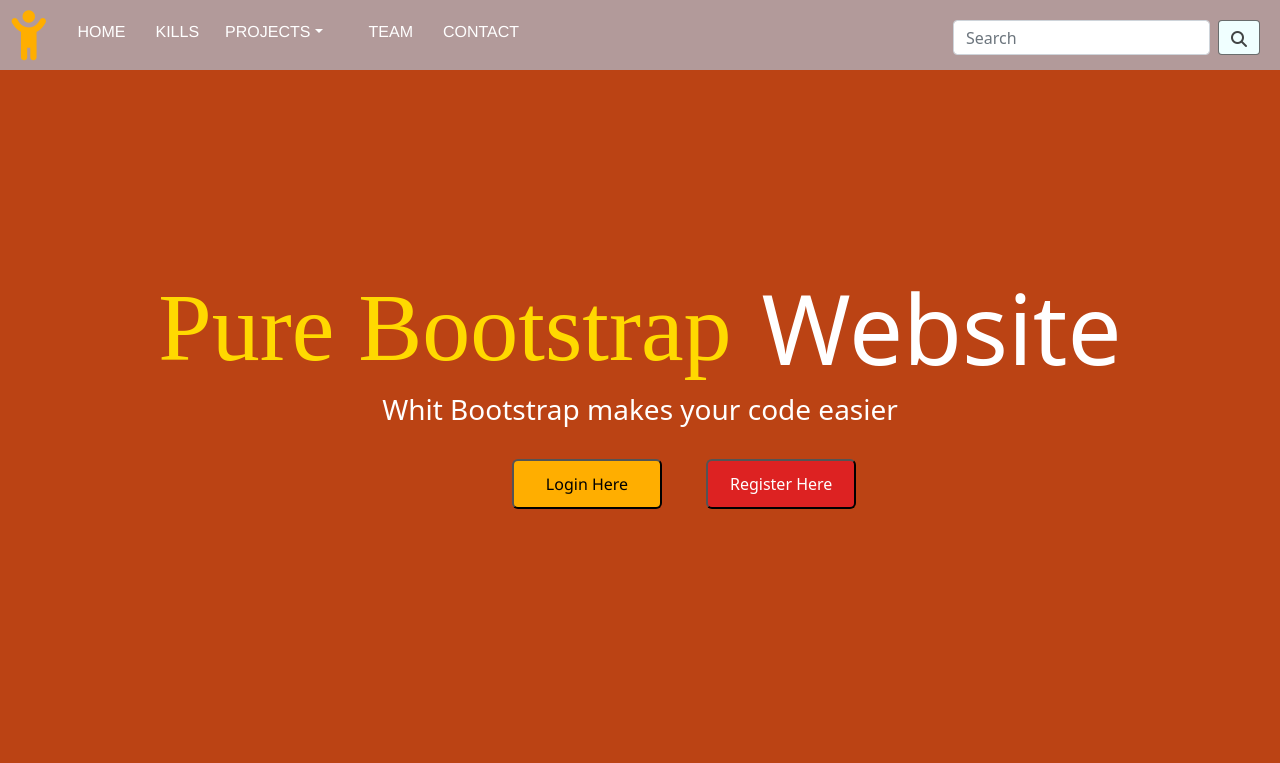
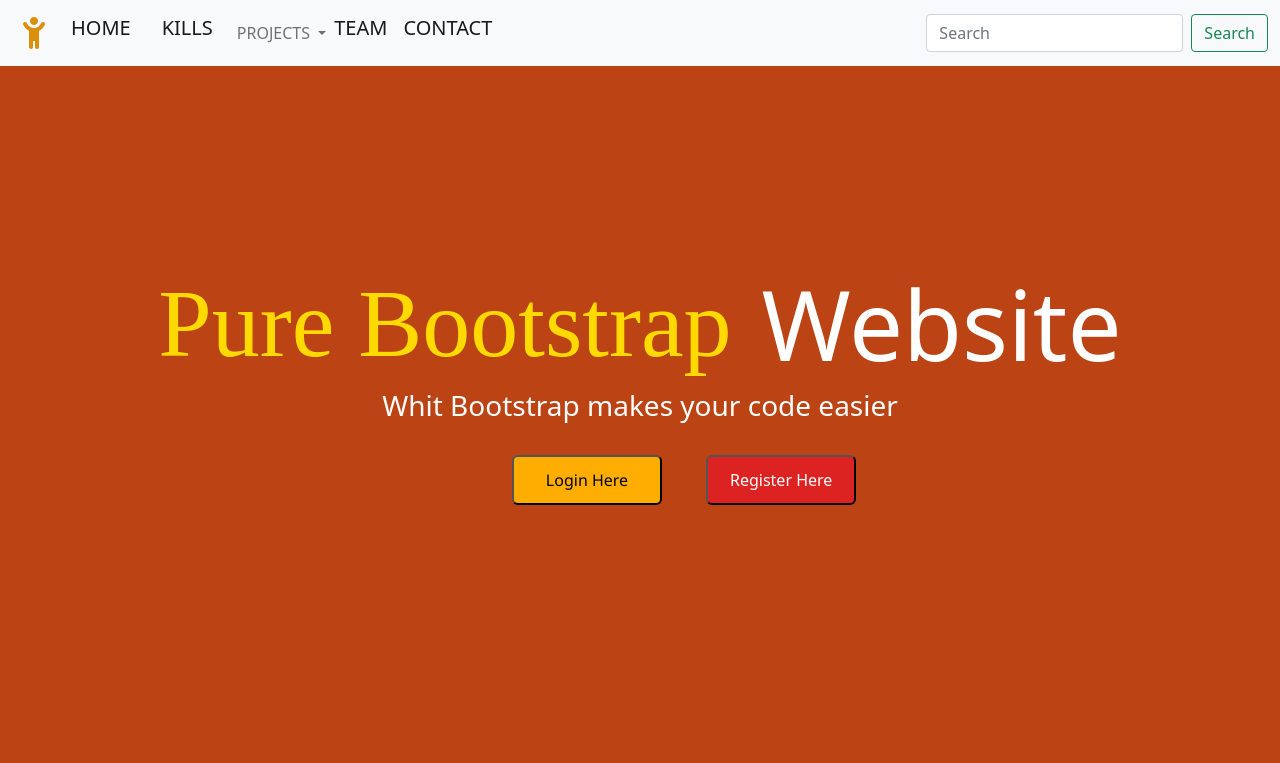
Before and after one commit to AbouSoulama/Projet_15_Aboubacar_Soulama, a plain HTML site: page index.html in a window 1280 px wide. Shown: the top 763 px of the page. Drawn offline with Linux system fonts and the light colour scheme.

Commit message:
dernier commit

```diff
--- a/index.html
+++ b/index.html
@@ -8,24 +8,50 @@
     <link rel="stylesheet" href="style.css">
     <link rel="stylesheet" href="https://cdnjs.cloudflare.com/ajax/libs/font-awesome/6.4.0/css/all.min.css" integrity="sha512-iecdLmaskl7CVkqkXNQ/ZH/XLlvWZOJyj7Yy7tcenmpD1ypASozpmT/E0iPtmFIB46ZmdtAc9eNBvH0H/ZpiBw==" crossorigin="anonymous" referrerpolicy="no-referrer" />
     <link rel="shortcut icon" href="icon bootstrap.jpeg">
+    <script>app.js</script>
 </head>
 
 <body>
 
     <header>
      <nav>
-            <div class="di">
-                <a href=""><i class="fa-solid fa-child-reaching , hom "></i></a>
-            <a class="a" href=""></i>HOME</a>
-            <a class="a" href="">KILLS</a>
-            <a  class="nav-link dropdown-toggle , head " href="#" role="button" data-bs-toggle="dropdown" aria-expanded="false">PROJECTS</a>
-            <a class="a" href="">TEAM</a>
-            <a class="a" href="">CONTACT</a>
+      <nav class="navbar navbar-expand-lg navbar-light bg-light">
+        <div class="container-fluid">
+        <i class="fa-solid fa-child-reaching fa-2xl , hom " style="color: #db8f0a;"></i>
+          <a class="navbar-brand , home " href="#">HOME</a>
+          <button class="navbar-toggler" type="button" data-bs-toggle="collapse" data-bs-target="#navbarSupportedContent" aria-controls="navbarSupportedContent" aria-expanded="false" aria-label="Toggle navigation">
+            <span class="navbar-toggler-icon"></span>
+          </button>
+          <div class="collapse navbar-collapse" id="navbarSupportedContent">
+            <ul class="navbar-nav me-auto mb-2 mb-lg-0">
+              <li class="nav-item">
+                <a class="navbar-brand , kills" href="#">KILLS</a>
+              </li>
+              <li class="nav-item dropdown">
+                <a class="nav-link dropdown-toggle , ts " href="#" id="navbarDropdown" role="button" data-bs-toggle="dropdown" aria-expanded="false">
+                  PROJECTS
+                </a>
+                <ul class="dropdown-menu" aria-labelledby="navbarDropdown">
+                  <li><a class="dropdown-item" href="#">Projet_1</a></li>
+                  <li><a class="dropdown-item" href="#">Projet_2</a></li>
+                  <li><hr class="dropdown-divider"> projet_3</li>
+                  <li><a class="dropdown-item" href="#">projet_4</a></li>
+                </ul>
+              </li>
+              <li class="nav-item">
+                <a class="navbar-brand" href="#">TEAM</a>
+              </li>
+              <li class="nav-item">
+                <a class="navbar-brand" href="#">CONTACT</a>
+              </li>
+            </ul>
+            <form class="d-flex">
+              <input class="form-control me-2" type="search" placeholder="Search" aria-label="Search">
+              <button class="btn btn-outline-success" type="submit">Search</button>
+            </form>
+          </div>
         </div>
-            <form class="d-flex , rech" role="search">
-                <input class="form-control me-2 , ra " type="search" placeholder="Search" aria-label="Search">
-                <button class="btn btn-outline-success , re " type="submit"><i class="fa-solid fa-magnifying-glass"></i></button>
-              </form>
+      </nav>
 
 </nav>
   </header>
--- a/style.css
+++ b/style.css
@@ -49,12 +49,7 @@
     background-color: bisque;
 }
 
-nav{
-    display: flex;
-    justify-content: space-between;
-    background-color: rgba(173, 148, 148, 0.938);
-    height: 70px;
-}
+
 .di{
     display: flex;
     ;
@@ -73,10 +68,15 @@
     font-family:'Franklin Gothic Medium', 'Arial Narrow', Arial, sans-serif
 }
 .hom{
-    margin-top: 10px;
     margin-left: 10px;
-    color: rgb(255, 174, 0);
-    font-size: 50px;
+
+}
+.home{
+    margin-bottom: 10px;
+    margin-left: 25px;
+}
+.kills{
+    margin-left: 15px;
 }
 .rech{
     height: 35px;
@@ -373,6 +373,11 @@
         margin-left: 5px;
     }
 }
+@media screen and (max-width: 992px){
+    .home{
+        display: none;
+    }
+}
 
 
 
```
